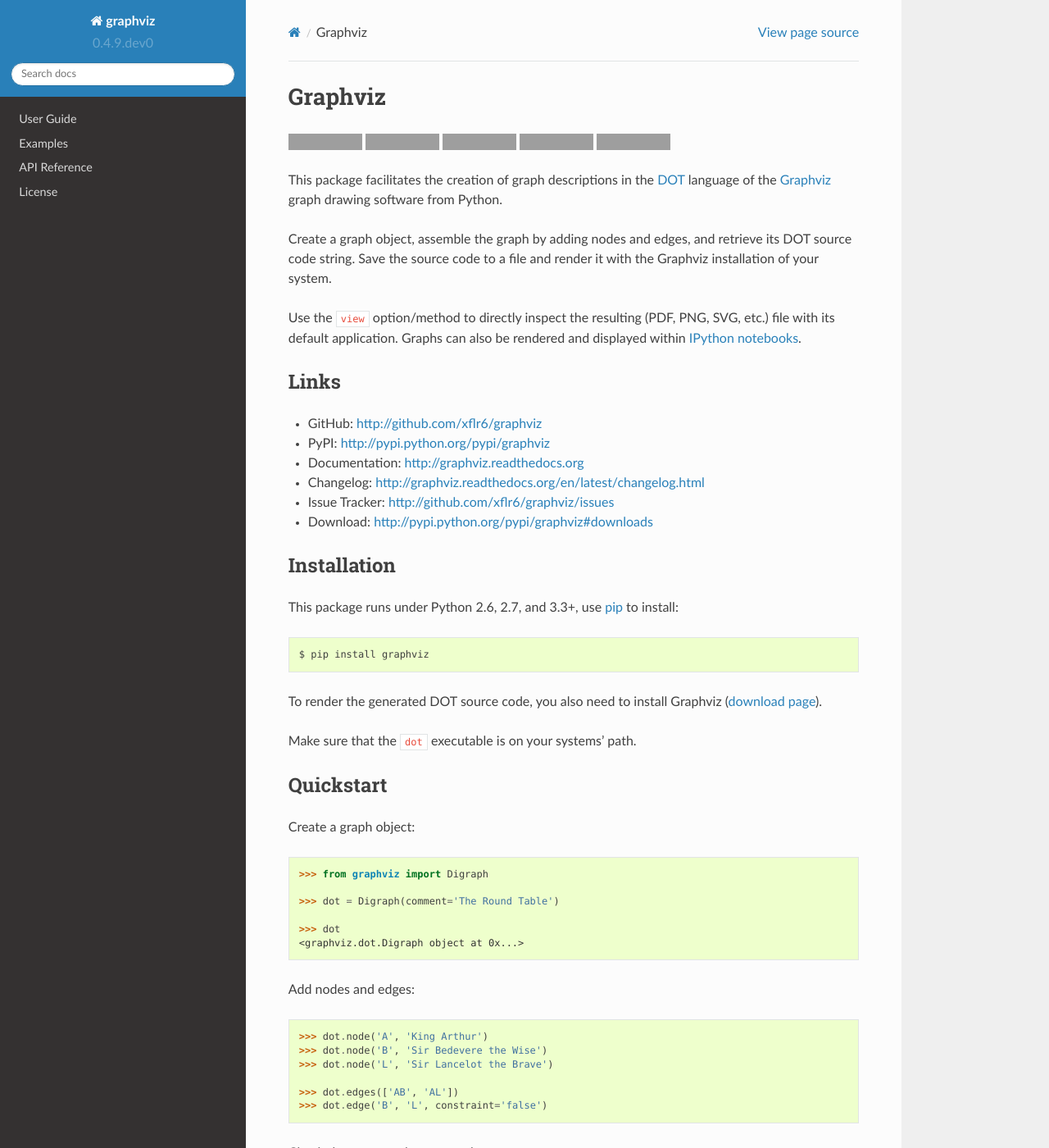
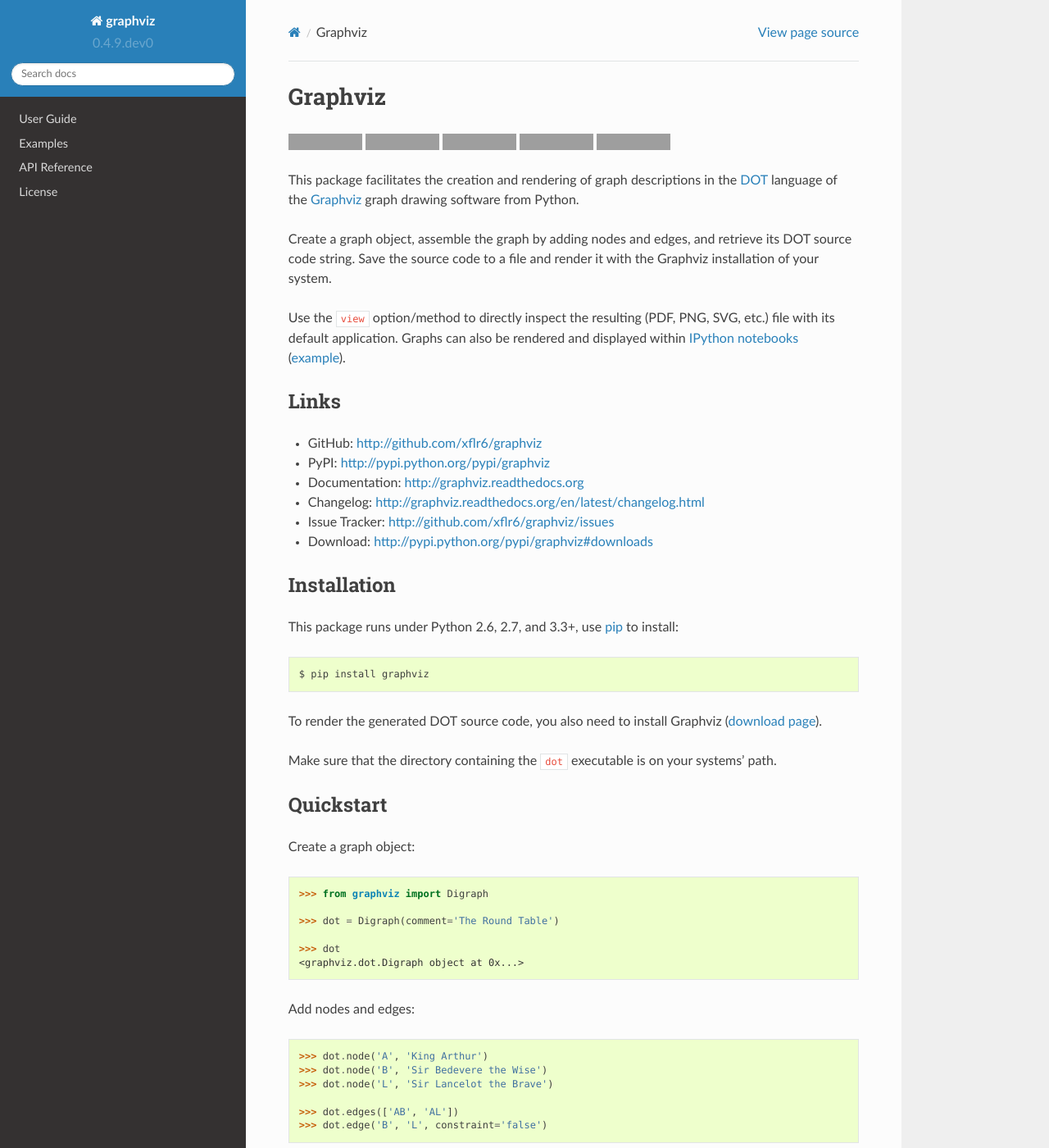
Before and after one commit to xflr6/graphviz, a Sphinx documentation site: the page built from docs/index.rst, in a window 1280 px wide and 1400 px high. Shown: the whole window at 82% size. Built offline with Sphinx 7.4.7 and the Read the Docs theme 2.0.0, drawn with Linux system fonts in a browser that asks for light colours; grey boxes are pictures that could not be loaded.

Commit message:
better cross-linking in docs

```diff
--- a/README.rst
+++ b/README.rst
@@ -3,8 +3,8 @@ Graphviz
 
 |PyPI version| |License| |Supported Python| |Format| |Downloads|
 
-This package facilitates the creation of graph descriptions in the DOT_ language
-of the Graphviz_ graph drawing software from Python.
+This package facilitates the creation and rendering of graph descriptions in
+the DOT_ language of the Graphviz_ graph drawing software from Python.
 
 Create a graph object, assemble the graph by adding nodes and edges, and
 retrieve its DOT source code string. Save the source code to a file and render
@@ -12,7 +12,7 @@ it with the Graphviz installation of your system.
 
 Use the ``view`` option/method to directly inspect the resulting (PDF, PNG,
 SVG, etc.) file with its default application. Graphs can also be rendered
-and displayed within `IPython notebooks`_.
+and displayed within `IPython notebooks`_ (example_).
 
 
 Links
@@ -38,7 +38,8 @@ This package runs under Python 2.6, 2.7, and 3.3+, use pip_ to install:
 To render the generated DOT source code, you also need to install Graphviz
 (`download page`_).
 
-Make sure that the ``dot`` executable is on your systems' path.
+Make sure that the directory containing the ``dot`` executable is on your
+systems' path.
 
 
 Quickstart
@@ -111,9 +112,10 @@ This package is distributed under the `MIT license`_.
 .. _download page: http://www.graphviz.org/Download.php
 .. _DOT: http://www.graphviz.org/doc/info/lang.html
 .. _IPython notebooks: http://ipython.org/notebook.html
+.. _example: http://nbviewer.ipython.org/github/xflr6/graphviz/blob/master/examples/notebook.ipynb
 
 .. _pygraphviz: http://pypi.python.org/pypi/pygraphviz
-.. _graphviz-python: https://pypi.python.org/pypi/graphviz-python
+.. _graphviz-python: http://pypi.python.org/pypi/graphviz-python
 .. _documentation: http://www.graphviz.org/pdf/gv.3python.pdf
 .. _pydot: http://pypi.python.org/pypi/pydot
 
--- a/docs/examples.rst
+++ b/docs/examples.rst
@@ -2,6 +2,10 @@
 
 Examples
 ========
+
+See the ``examples`` directory in the `source repository/distribution`__.
+
+.. __: http://github.com/xflr6/graphviz/tree/master/examples/
 
 
 hello.py
```
Also changed, not shown: docs/manual.rst (+55 -47 lines), 2 other files.
